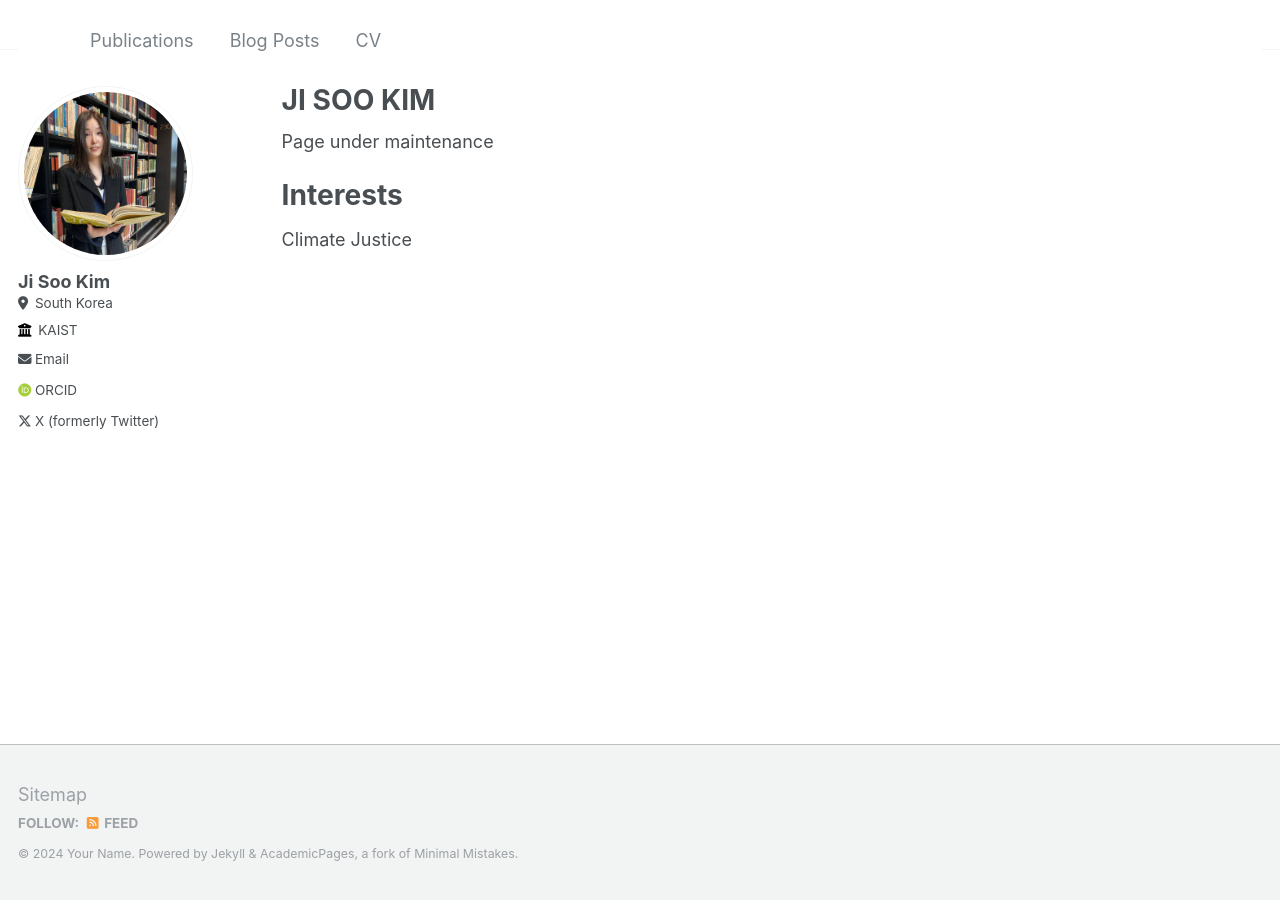
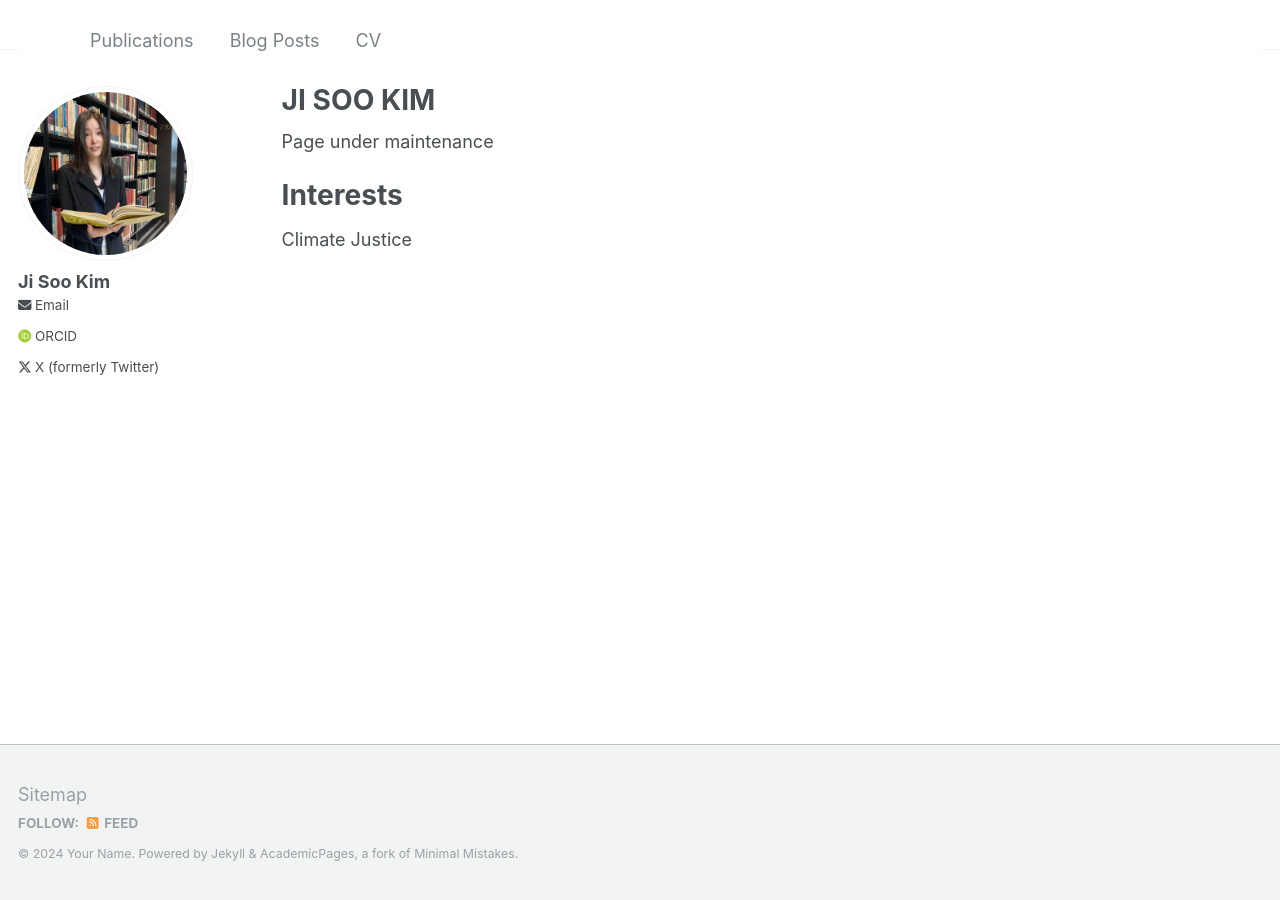
Before and after one commit to jk-jisookim/jk-jisookim.github.io, a Jekyll site: the page built from _pages/about.md, in a window 1280 px wide. Built offline with Jekyll 4.4.1, drawn with Linux system fonts in a browser that asks for light colours; some web fonts are replaced.

Commit message:
Update _config.yml

```diff
--- a/_config.yml
+++ b/_config.yml
@@ -25,8 +25,8 @@ author:
   name             : "Ji Soo Kim"
   pronouns         : # example: "she/her"
   bio              : #
-  location         : "South Korea"
-  employer         : "KAIST"
+  #location         : #"South Korea"
+  #employer         : #"KAIST"
   uri              : # URL
   email            : "jk1577@kaist.ac.kr"
 
```
